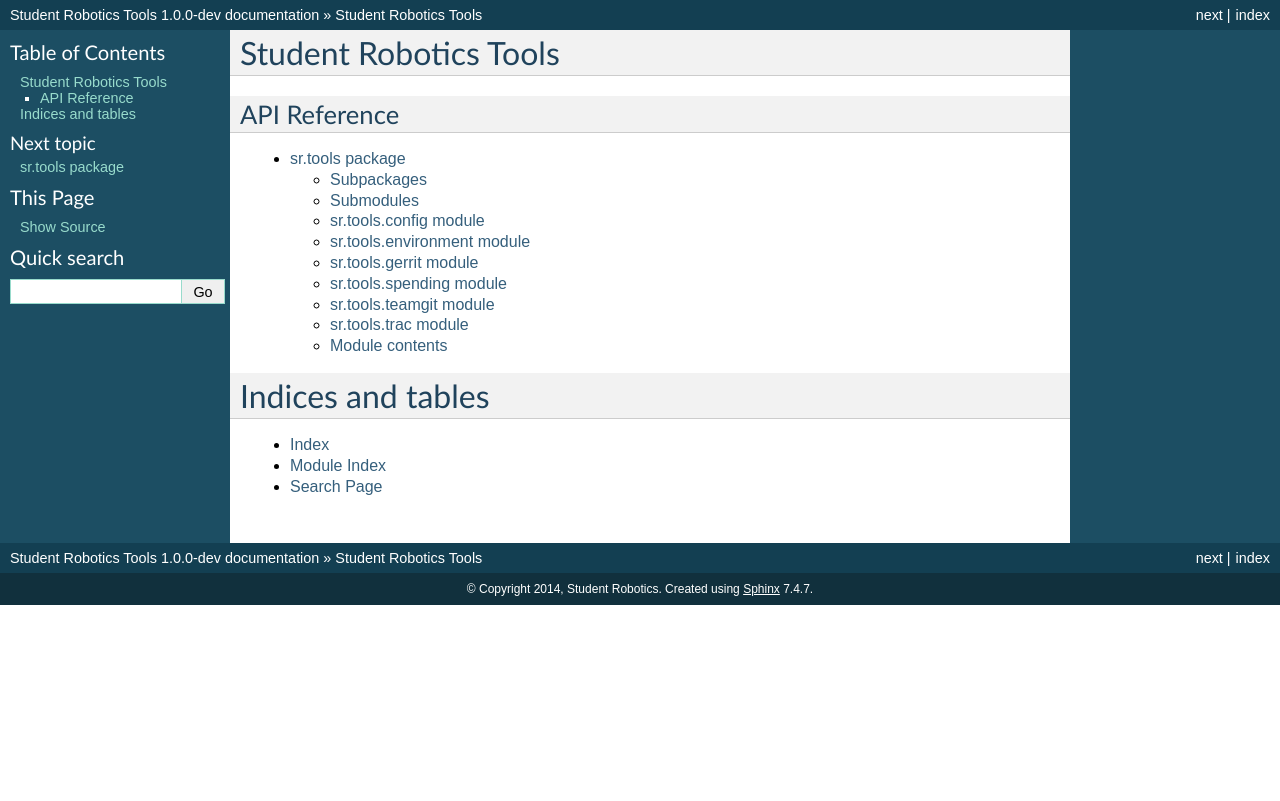
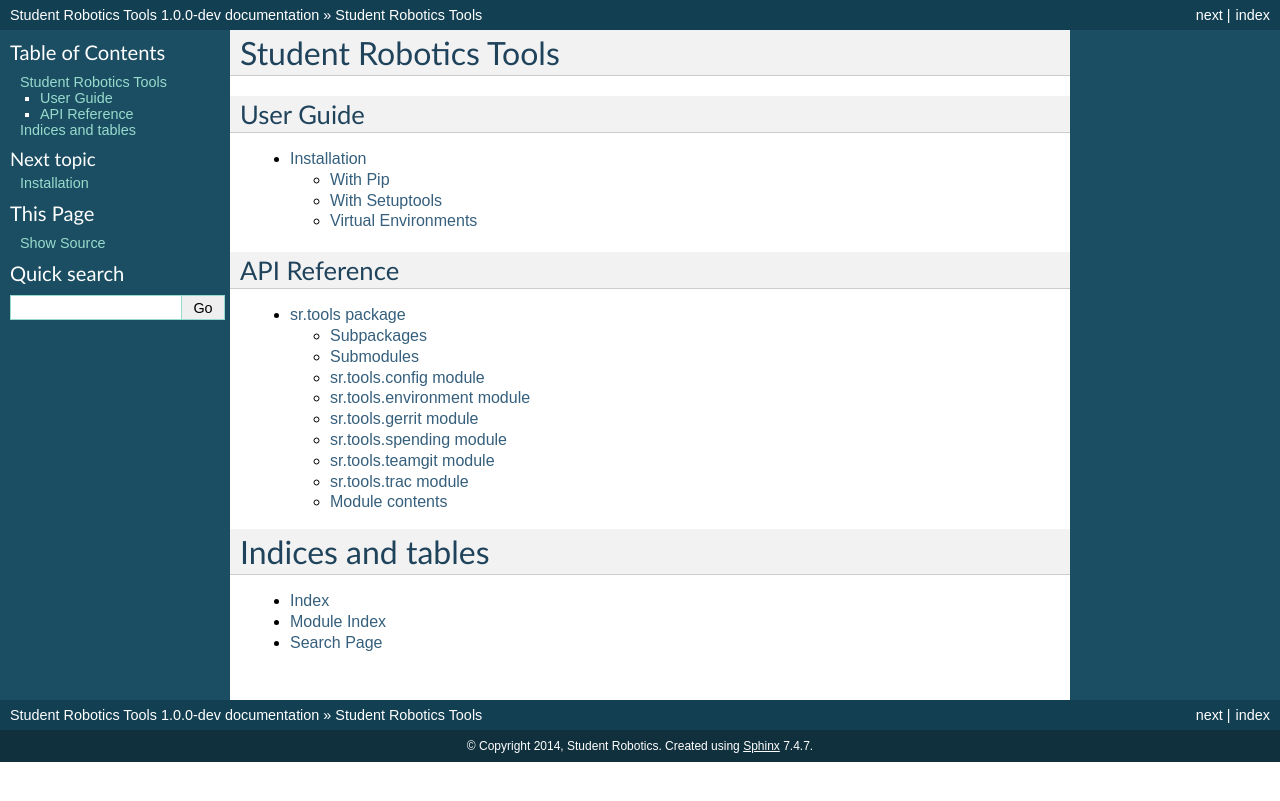
Before and after one commit to srobo/tools, a Sphinx documentation site: the page built from docs/index.rst, in a window 1280 px wide. Shown: the top 801 px of the page. Built offline with Sphinx 7.4.7, drawn with Linux system fonts in a browser that asks for light colours; some of the changed lines change nothing that is shown.

Commit message:
Add installation instructions

```diff
--- a/docs/index.rst
+++ b/docs/index.rst
@@ -1,5 +1,13 @@
 Student Robotics Tools
 ======================
+
+User Guide
+----------
+
+.. toctree::
+   :maxdepth: 2
+
+   installation
 
 API Reference
 -------------
--- /dev/null
+++ b/docs/installation.rst
@@ -0,0 +1,53 @@
+Installation
+============
+
+There are two tried and tested methods of installing the tools.
+
+With Pip
+---------
+
+The recommended and 'official' way of installing the tools is to use Pip.
+
+.. code::
+
+    $ pip install git+git://srobo.org/tools.git
+
+You may also choose to install the tools locally with the ``--user`` option.
+You should make sure that ``~/.local/bin`` is in your ``PATH`` variable if you
+choose to do that.
+
+With Setuptools
+---------------
+
+Using Setuptools to install the tools is more common if you are going to make
+changes to the tools.
+
+.. code::
+
+    $ git clone git://srobo.org/tools.git
+    $ cd tools
+    $ ./setup install
+
+As with Pip, there is a ``--user`` flag available if you want to install the
+tools locally.
+
+Virtual Environments
+--------------------
+
+The tools work fine in virtual environments and using them is recommended
+if you intend on making changes.
+
+.. code::
+
+    $ git clone git://srobo.org/tools.git
+    $ cd tools
+    $ pyvenv venv
+    $ source venv/bin/activate
+    $ ./setup.py develop
+
+If all went well, you will have an ``sr`` binary available for you in the
+``venv`` directory. It should also be in your ``PATH`` environment variable.
+
+By using ``develop`` instead of ``install``, the package is symlinked into the
+Python ``site-packages`` directory meaning that any changes in the source are
+reflected immediately.
```
